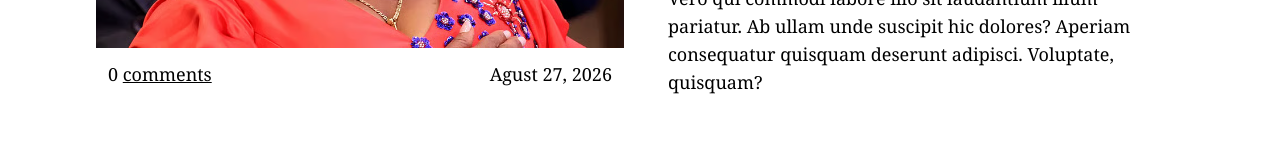
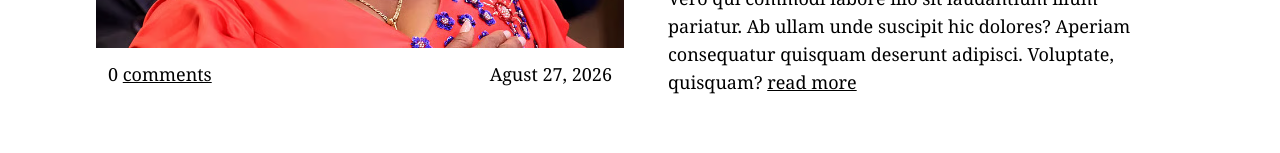
Before and after one commit to Gabriel-3191997/news_website, a website built with Vite: page index.html in a window 1280 px wide. Shown: the part 964-1117 px from the top of the page. Built offline with nearby package versions, Linux system fonts and the light colour scheme.

Commit message:
deployment

```diff
--- a/index.html
+++ b/index.html
@@ -191,6 +191,7 @@
           commodi labore illo sit laudantium illum pariatur. Ab ullam unde
           suscipit hic dolores? Aperiam consequatur quisquam deserunt adipisci.
           Voluptate, quisquam?
+          <a href="#" class="underline">read more</a>
         </p>
       </div>
 <!-- column 3 -->
@@ -199,7 +200,7 @@
          most recent
         </h1>
       </div>
-    <!-- sc -->
+    <!-- script -->
     <script type="module" src="/src/main.js"></script>
     <!-- flowbite tailwindcss -->
     <script src="https://cdn.jsdelivr.net/npm/flowbite@4.0.1/dist/flowbite.min.js"></script>
```
